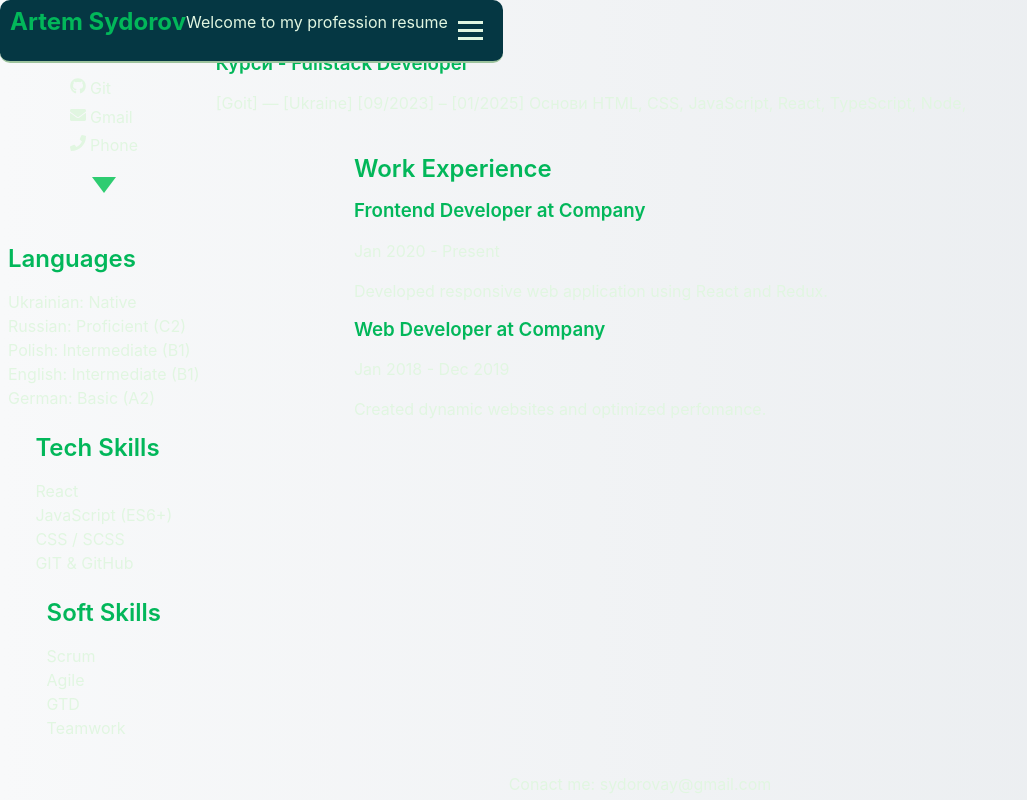
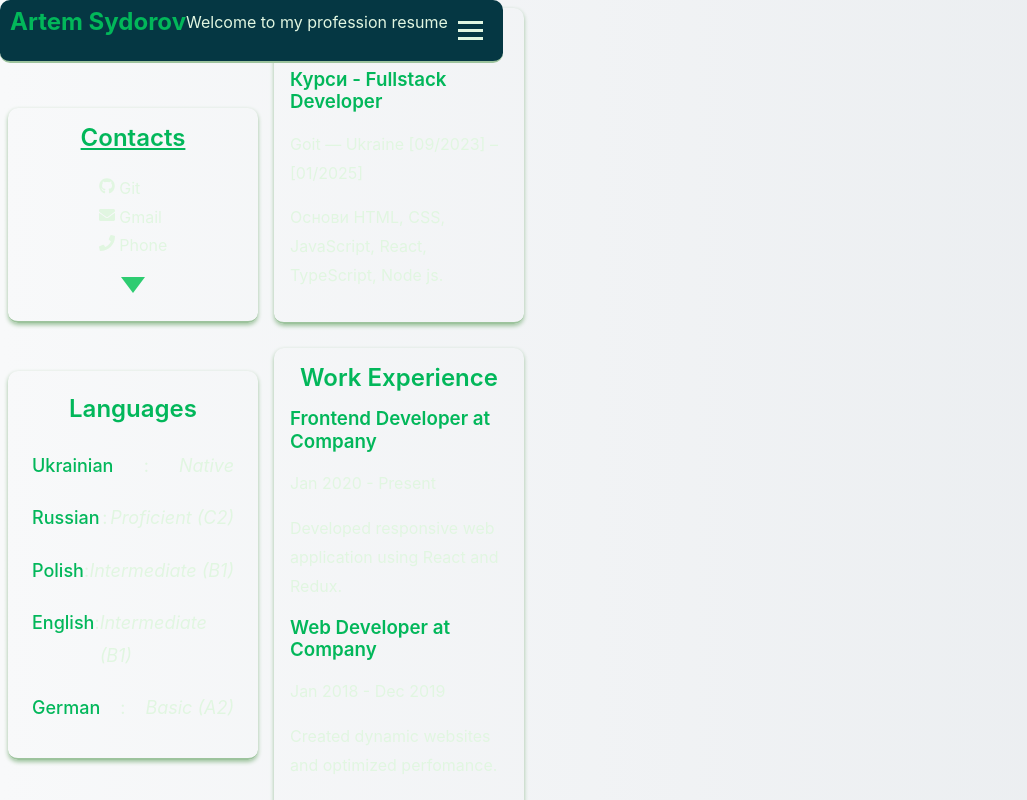
Before and after one commit to sydorovay/artem-sydorov-frontend-cv, a React (Vite) app: page / in a window 1280 px wide. Shown: the top 800 px of the page, without its empty margins (0-1027 px from the left). Built offline with nearby package versions, Linux system fonts and the light colour scheme.

Commit message:
update the section styles

```diff
--- a/src/components/Container/Container.module.css
+++ b/src/components/Container/Container.module.css
@@ -1,5 +1,4 @@
 .container {
-
   max-width: 100%;
   color: var(--text-color);
   box-sizing: border-box;
--- a/src/components/Header/Header.jsx
+++ b/src/components/Header/Header.jsx
@@ -25,9 +25,9 @@ const Header = () => {
 
           <nav className={`${styles.nav} ${menuOpen ? styles.open : ''}`}>
             <ul>
-              <li><a href="/">Головна</a></li>
-              <li><a href="/about">Про нас</a></li>
-              <li><a href="/contact">Контакти</a></li>
+              <li><a href="/">Home</a></li>
+              <li><a href="/about">About me</a></li>
+              <li><a href="/contact">Contacts</a></li>
             </ul>
           </nav>
         </div>
--- a/src/components/sections/ExperienceSection/Education/Education.jsx
+++ b/src/components/sections/ExperienceSection/Education/Education.jsx
@@ -9,9 +9,9 @@ const Education = () => {
         <ul>
           <li>
             <h3>Курси - Fullstack Developer</h3>
-            <p>[Goit] — [Ukraine]
-              [09/2023] – [01/2025]
-              Основи HTML, CSS, JavaScript, React, TypeScript, Node, </p>
+            <p>Goit — Ukraine [09/2023] – [01/2025]
+            </p>
+              <p>Основи HTML, CSS, JavaScript, React, TypeScript, Node js. </p>
           </li>
         </ul>
       </section>
--- a/src/components/sections/ExperienceSection/Education/Education.module.css
+++ b/src/components/sections/ExperienceSection/Education/Education.module.css
@@ -1,5 +1,13 @@
-   /* .education {
-     display: flex;
-     flex-direction: column;
-     max-width: 100%;
-   } */
+   .education {
+  display: flex;
+    flex-direction: column;
+    padding: 16px;
+    align-items: center;
+    max-width: 100%;
+    line-height: 1.8;
+    transition: transform 0.3s ease-in-out;
+    box-shadow: 0 2px 4px var(--container-color);
+    border-bottom: 2px solid var(--container-color);
+    border-radius: 10px;
+    width: 250px
+   }
--- a/src/components/sections/ExperienceSection/Experience/Experience.module.css
+++ b/src/components/sections/ExperienceSection/Experience/Experience.module.css
@@ -1,5 +1,13 @@
-/* .experience {
-  display: flex;
+.experience {
+display: flex;
   flex-direction: column;
+  padding: 16px;
+  align-items: center;
   max-width: 100%;
-} */
+  line-height: 1.8;
+  transition: transform 0.3s ease-in-out;
+  box-shadow: 0 2px 4px var(--container-color);
+  border-bottom: 2px solid var(--container-color);
+  border-radius: 10px;
+  width: 250px
+}
--- a/src/components/sections/SkillsSection/Contacts/Contacts.module.css
+++ b/src/components/sections/SkillsSection/Contacts/Contacts.module.css
@@ -6,6 +6,11 @@
   max-width: 100%;
   line-height: 1.8;
   transition: transform 0.3s ease-in-out;
+  margin-top: 100px;
+box-shadow: 0 2px 4px var(--container-color);
+  border-bottom: 2px solid var(--container-color);
+  border-radius: 10px;
+  width: 250px
 }
 
 .contactsGroup {
--- a/src/components/sections/SkillsSection/Languages/Languages.module.css
+++ b/src/components/sections/SkillsSection/Languages/Languages.module.css
@@ -1,9 +1,15 @@
-/* .languages {
-  margin: 16px 0;
+.languages {
+display: flex;
+  flex-direction: column;
   padding: 16px;
-  background-color: var(--background-color);
-  border-radius: 8px;
-  box-shadow: 0 2px 4px rgba(0, 0, 0, 0.1);
+  align-items: center;
+  max-width: 100%;
+  line-height: 1.8;
+  transition: transform 0.3s ease-in-out;
+  box-shadow: 0 2px 4px var(--container-color);
+  border-bottom: 2px solid var(--container-color);
+  border-radius: 10px;
+  width: 250px
 }
 
 .title {
@@ -23,7 +29,6 @@
   display: flex;
   justify-content: space-between;
   padding: 8px 0;
-  border-bottom: 1px dashed var(--secondary-color);
 }
 
 .item:last-child {
@@ -69,4 +74,4 @@
   .item {
     font-size: 18px;
   }
-} */
+}
--- a/src/components/sections/SkillsSection/SoftSkills/SoftSkills.module.css
+++ b/src/components/sections/SkillsSection/SoftSkills/SoftSkills.module.css
@@ -1,3 +1,13 @@
-/* .softSkills {
-
-} */
+.softSkills {
+display: flex;
+  flex-direction: column;
+  padding: 16px;
+  align-items: center;
+  max-width: 100%;
+  line-height: 1.8;
+  transition: transform 0.3s ease-in-out;
+  box-shadow: 0 2px 4px var(--container-color);
+  border-bottom: 2px solid var(--container-color);
+  border-radius: 10px;
+  width: 250px
+}
--- a/src/components/sections/SkillsSection/TechSkills/TechSkills.module.css
+++ b/src/components/sections/SkillsSection/TechSkills/TechSkills.module.css
@@ -1,3 +1,13 @@
-/* .techSkills {
-
-} */
+.techSkills {
+display: flex;
+  flex-direction: column;
+  padding: 16px;
+  align-items: center;
+  max-width: 100%;
+  line-height: 1.8;
+  transition: transform 0.3s ease-in-out;
+  box-shadow: 0 2px 4px var(--container-color);
+  border-bottom: 2px solid var(--container-color);
+  border-radius: 10px;
+  width: 250px
+}
```
